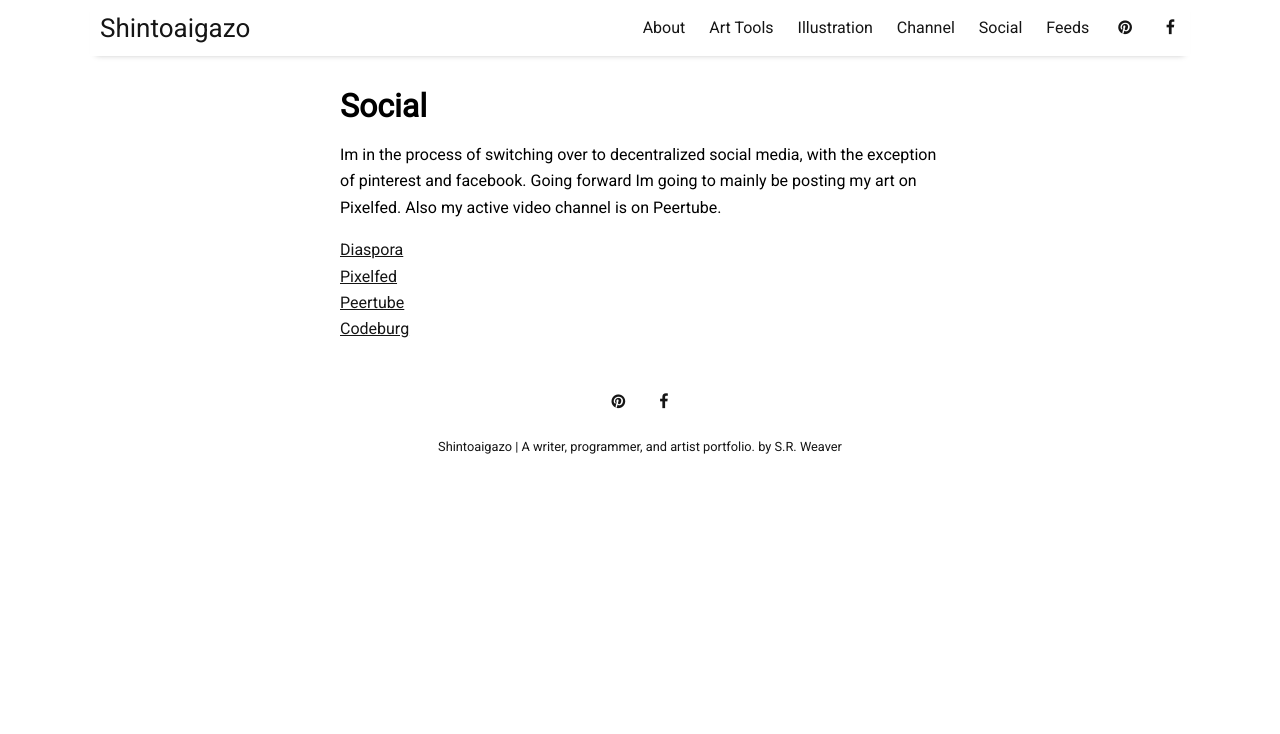
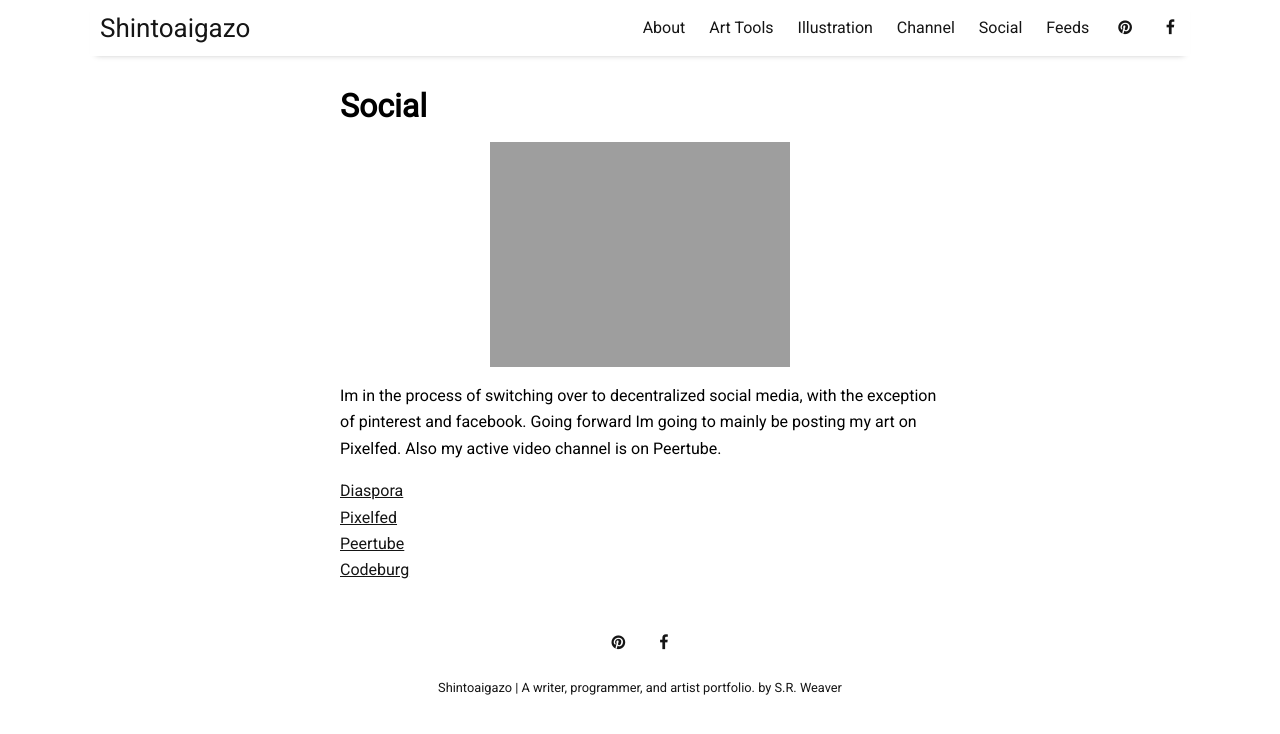
Before and after one commit to LWFlouisa/Portfolio, a Jekyll site: the page built from pages/social.md, in a window 1280 px wide. Shown: the top 734 px of the page. Built offline with Jekyll 4.4.1, drawn with Linux system fonts in a browser that asks for light colours; nearby versions of some CDN libraries.

Commit message:
Update social.md

```diff
--- a/pages/social.md
+++ b/pages/social.md
@@ -3,7 +3,7 @@
 title: Social
 permalink: /social
 ---
-<a href="https://lwflouisa.github.io/Portfolio/assets/img/redsnake.png" width="50%"></a>
+<img src="https://lwflouisa.github.io/Portfolio/assets/img/redsnake.png" width="50%">
 
 Im in the process of switching over to decentralized social media, with the exception of pinterest and facebook. Going forward Im going to mainly be posting my art on Pixelfed. Also my active video channel is on Peertube.
 
```
